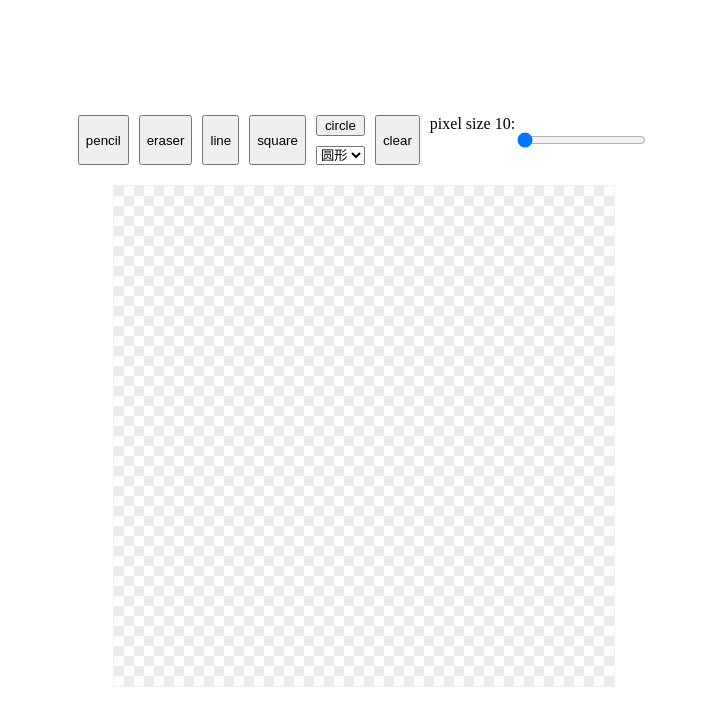
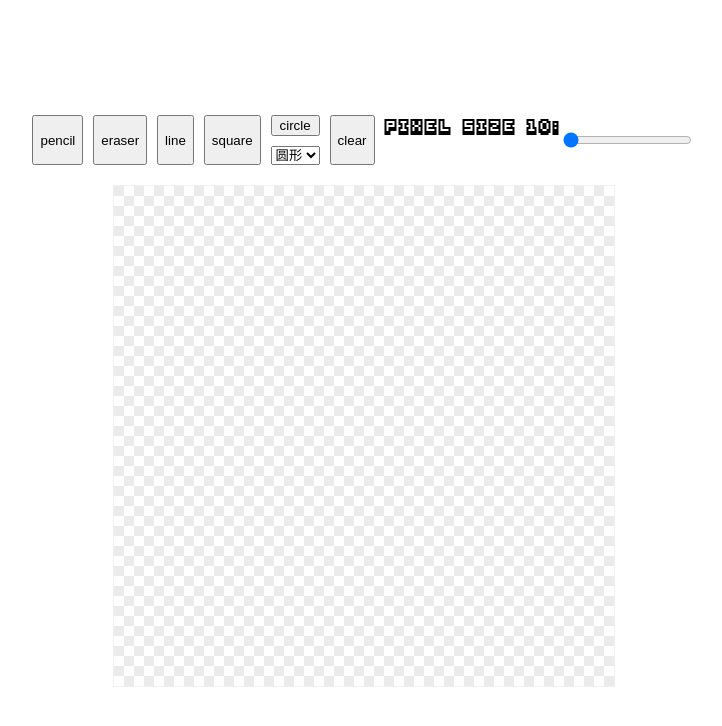
Before and after one commit to KamiC6238/ayanami, a Vue app: page / in a window 1280 px wide. Shown: the top 726 px of the page, without its empty margins (277-999 px from the left). Built offline with nearby package versions, Linux system fonts and the light colour scheme.

Commit message:
style: mouse hover pixel style

```diff
--- a/src/App.vue
+++ b/src/App.vue
@@ -85,7 +85,12 @@ const onCircleTypeChange = (e: any) => {
     </div>
   </div>
 </template>
-
+<style>
+@font-face {
+  font-family: 'pixel-font';
+  src: url('@/assets/pixel.ttf');
+}
+</style>
 <style scoped>
 .container {
   display: flex;
--- a/src/constants/pixel.ts
+++ b/src/constants/pixel.ts
@@ -1,4 +1,4 @@
 export const DEFAULT_PIXEL_SIZE = 10
 export const GRID_SIZE = DEFAULT_PIXEL_SIZE
 export const DEFAULT_PIXEL_COLOR = '#000000'
-export const DEFAULT_HOVERED_PIXEL_COLOR = 'rgba(200, 200, 200, 0.3)'
+export const DEFAULT_HOVERED_PIXEL_COLOR = 'rgba(200, 200, 200, 0.5)'
--- a/src/style.css
+++ b/src/style.css
@@ -4,6 +4,7 @@ html, body {
   margin: 0;
   padding: 0;
   /* background: gray; */
+  font-family: 'pixel-font';
 }
 
 #app {
```
Also changed, not shown: src/assets/pixel.ttf (added).
